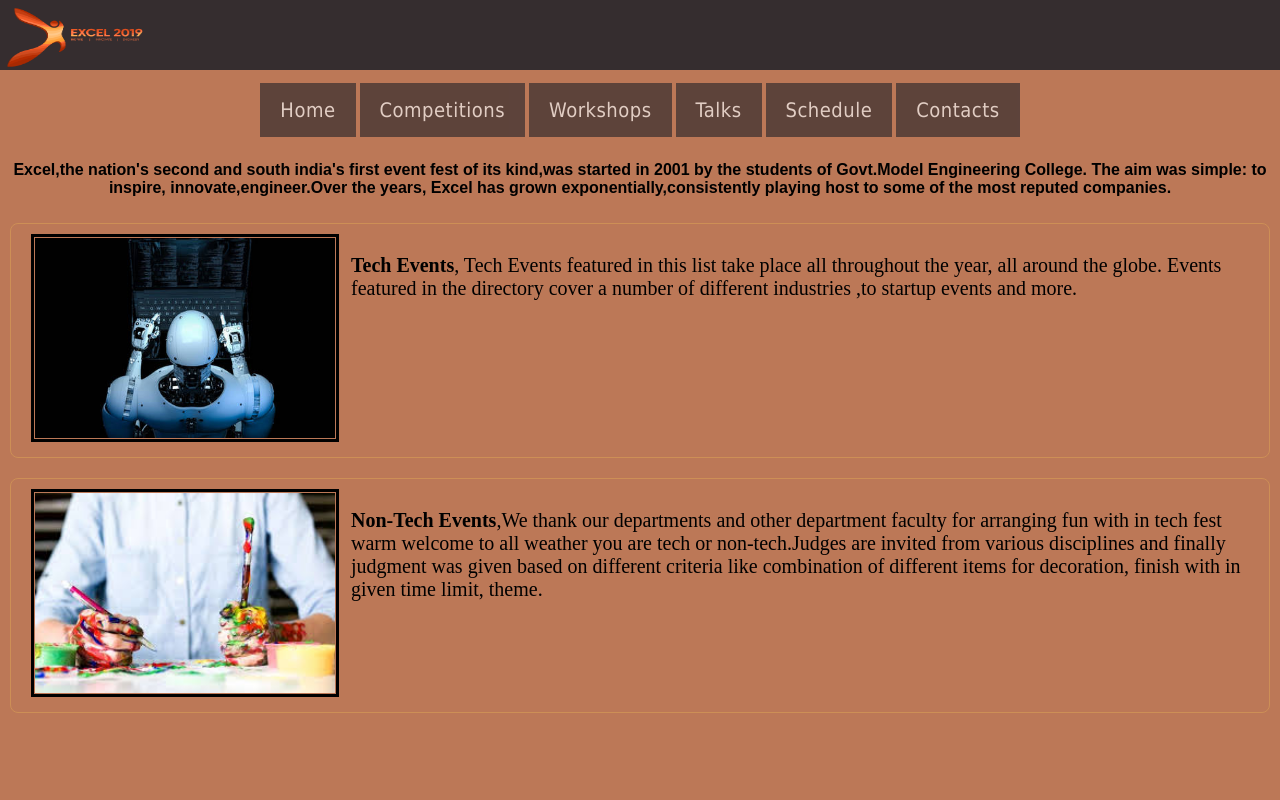
After one commit to Maskedman99/ASDL-mini-project, a PHP site: page / in a window 1280 px wide. The commit adds this page. Run offline with PHP 8.4, Linux system fonts and the light colour scheme.

Commit message:
ForntEnd Front Page

```diff
--- /dev/null
+++ b/index.php
@@ -0,0 +1,39 @@
+<html>
+ <head>
+     <link rel="stylesheet" type="text/css" href="styles.css">
+  <title>
+   Excel
+  </title>
+</head>
+<body >
+  <div class="navigation-bar">
+    <div id="navigation container">
+      <img src="imgs\excel 2019.png" alt="logo" height="75" width="150" class="logo">
+    <ul>
+      <li><a href="#">Home</a></li>
+      <li><a href="#">Competitions</a></li>
+      <li><a href="#">Workshops</a></li>
+      <li><a href="#">Talks</a></li>
+      <li><a href="#">Schedule</a></li>
+      <li><a href="#">Contacts</a></li>
+    </ul>
+  </div>
+
+
+
+<p style="font-family:arial" align="center"><b>Excel,the nation's second and south india's first event fest of its kind,was started in 2001 by the students of Govt.Model Engineering College. The aim was simple: to inspire, innovate,engineer.Over the years, Excel has grown exponentially,consistently playing host to some of the most reputed companies.</b></p>
+  <a style="text-decoration:none" href="button3.html">
+<button class="btn btn1">
+    <img src="imgs\event tech.jpg" alt="jelly" height="200" width="300" class="float-img">
+    <p align="left" ><b>Tech Events</b>, Tech Events featured in this list take place all throughout the year, all around the globe. Events featured in the directory cover a number of different industries ,to startup events and more. </p>
+</button>
+</a>
+<a style="text-decoration:none" href="#">
+<button  class="btn btn2">
+    <img src="imgs\non tech.jpg" alt="fresh" height="200" width="300" class="float-img">
+    <p align="left"><b>Non-Tech Events</b>,We thank our departments and other department faculty for arranging fun with in tech fest warm welcome to all weather you are tech or non-tech.Judges are invited from various disciplines and finally judgment was given based on different criteria like combination of different items for decoration, finish with in given time limit, theme.</p>
+</button>
+</a>
+
+</body>
+</html>
--- a/styles.css
+++ b/styles.css
@@ -1,13 +1,180 @@
-body {
-  background-color: mediumspringgreen;
+  body{
+    background: #BC7857;
+    margin:0;
+      }
+      #navigation-container {
+  width: 1200px;
+  margin: 0 auto;
+  height: 70px;
 }
-h1 {
-  color: blue;
-  font-family: "Saira Condensed", sans-serif;
+.navigation-bar {
+  background-color: #352d2f;
+  height: 70px;
+  width: 100%;
+}
+
+.navigation-bar ul {
+  padding: 0px;
+  margin: 0px;
   text-align: center;
-  font-size: 400%;
 }
-p {
-  color: red;
-  border: 1px solid black;
+
+.navigation-bar li {
+  list-style-type: none;
+  padding: 0px;
+  height: 24px;
+  margin-top: 4px;
+  margin-bottom: 4px;
+  display: inline;
 }
+
+.navigation-bar li a {
+  color: black;
+  font-size: 20px;
+  font-family: "Trebuchet MS", Arial, Helvetica, sans-serif;
+  text-decoration: none;
+  line-height: 70px;
+  padding: 15px 20px;
+  opacity: 0.7;
+}
+    .menu
+    {
+    width:100%;
+    background: #f07403;
+    overflow:auto;
+     }
+    .menu ul
+     {
+       margin:0;
+       padding:0;
+       list-style:none;
+       line-height:60px;
+       }
+       .menu li
+       {
+         float: left;
+       }
+       .navigation-bar ul li a
+       {
+       background: #352d2f;
+       text-decoration: none;
+       width: 130px;
+       color: #f2f2f2;
+       font-style: 18px;
+       font-family: tahoma;
+       letter-spacing: 0.5px;
+      }
+  .navigation-bar li a:hover{
+    color: #fff;
+    opacity: 0.5;
+    font-size: 25px;
+    }
+    .Search-form{
+        margin-top: 15px;
+        float: right;
+        margin-right: 100px;}
+    input[type=text]{
+      padding: 7px;
+      border:none;
+      font-size:16px;
+      font-family: tahoma;}
+      .but {
+        float: right;
+        background: 	#008080;
+        color: white;
+        border-radius: 0 5px 5px 0;
+        cursor: pointer;
+        position: relative;
+        padding: 7px;
+        font-family: tahoma;
+        border: none;
+        font-size: 16px;
+      }
+
+    .center {
+  display: block;
+  margin-left: auto;
+  margin-right: auto;
+  width: 50%;
+}
+  .float-img{
+        float: left;
+        margin-right:12px;
+        margin-bottom:5px;
+        border:solid black 3px;
+        padding: 1px;
+}
+.container{
+  text-align: center;
+  margin-top: 360px;
+}
+.btn{
+  border: 1px solid #CD8F56;
+  background: none;
+  padding: 10px 20px;
+  font-size: 20px;
+  font-family: "montserrat";
+  cursor: pointer;
+  margin: 10px;
+  transition: 0.8s;
+  border-radius: 8px;
+  position: relative;
+  overflow: hidden;
+}
+.btn1,.btn2{
+  color: #000000;
+}
+.btn1:hover,.btn2:hover{
+  color: #000000;
+
+}
+.btn::before{
+  content: "";
+  position: absolute;
+  left: 0;
+  width: 100%;
+  height: 0%;
+  background: #CD8F56;
+  z-index: -1;
+  transition: 0.8s;
+}
+.btn1::before,.btn2::before{
+  bottom: 0;
+  border-radius: 50% 50% 0 0;
+}
+.btn1:hover::before,.btn2:hover::before{
+  height: 180%;}
+  .location
+  {
+  width:100%;
+  background:#99e6ff;
+  overflow:auto;
+   }
+  .location ul
+   {
+     margin:0;
+     padding:0;
+     list-style:none;
+     line-height:30px;
+     }
+     .location li
+     {
+       float: left;
+     }
+     .location ul li a
+     {
+     background: #99e6ff;
+     text-decoration: none;
+     width: 130px;
+     display: block;
+     text-align: center;
+     color:	#000000 ;
+     font-style: 15px;
+     font-family: tahoma;
+     letter-spacing: 0.5px;
+    }
+.location li a:hover{
+  color: #00008B;
+  opacity: 0.5;
+  font-size: 19px;
+  }
```
Also changed, not shown: imgs/event tech.jpg (added), imgs/excel 2019.png (added), imgs/non tech.jpg (added).
